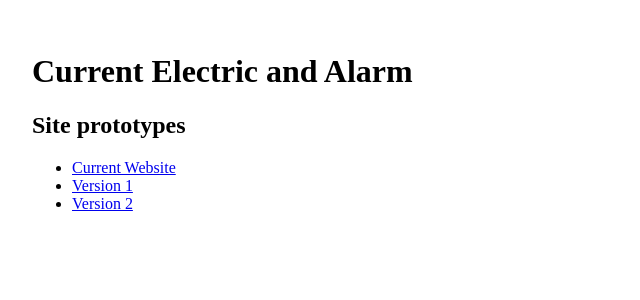
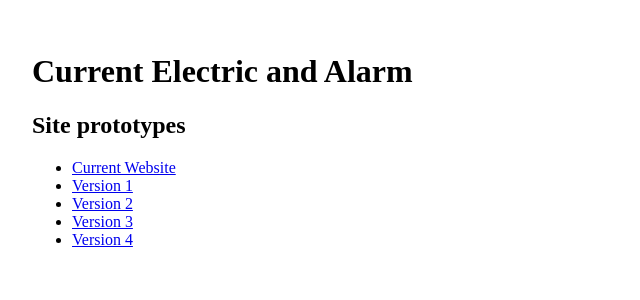
Before and after one commit to LabyrinthWarden/jsbridges.com, a SvelteKit app: page /lab/current in a window 1280 px wide. Shown: the top 300 px of the page, without its empty margins (0-640 px from the left). Built offline with nearby package versions, Linux system fonts and the light colour scheme.

Commit message:
created v4 route

```diff
--- a/src/routes/lab/current/+page.svelte
+++ b/src/routes/lab/current/+page.svelte
@@ -6,5 +6,7 @@
         <li><a href="https://getcurrentelectric.com">Current Website</a></li>
         <li><a href="/lab/current/v1">Version 1</a></li>
         <li><a href="/lab/current/v2">Version 2</a></li>
+        <li><a href="/lab/current/v3">Version 3</a></li>
+        <li><a href="/lab/current/v4">Version 4</a></li>
     </ul>
 </div>
```
Also changed, not shown: src/routes/lab/current/v4/+page.svelte (added).
